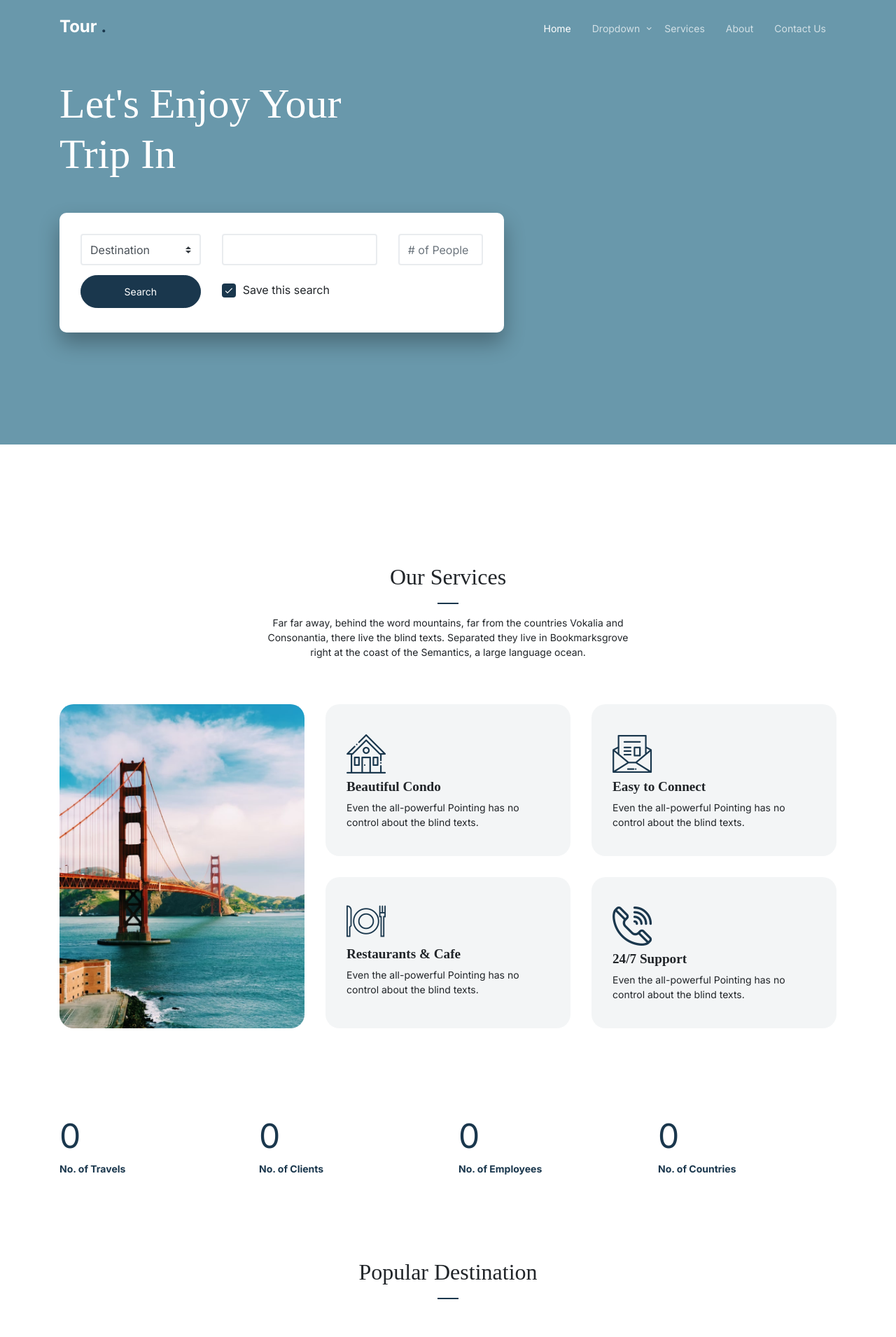
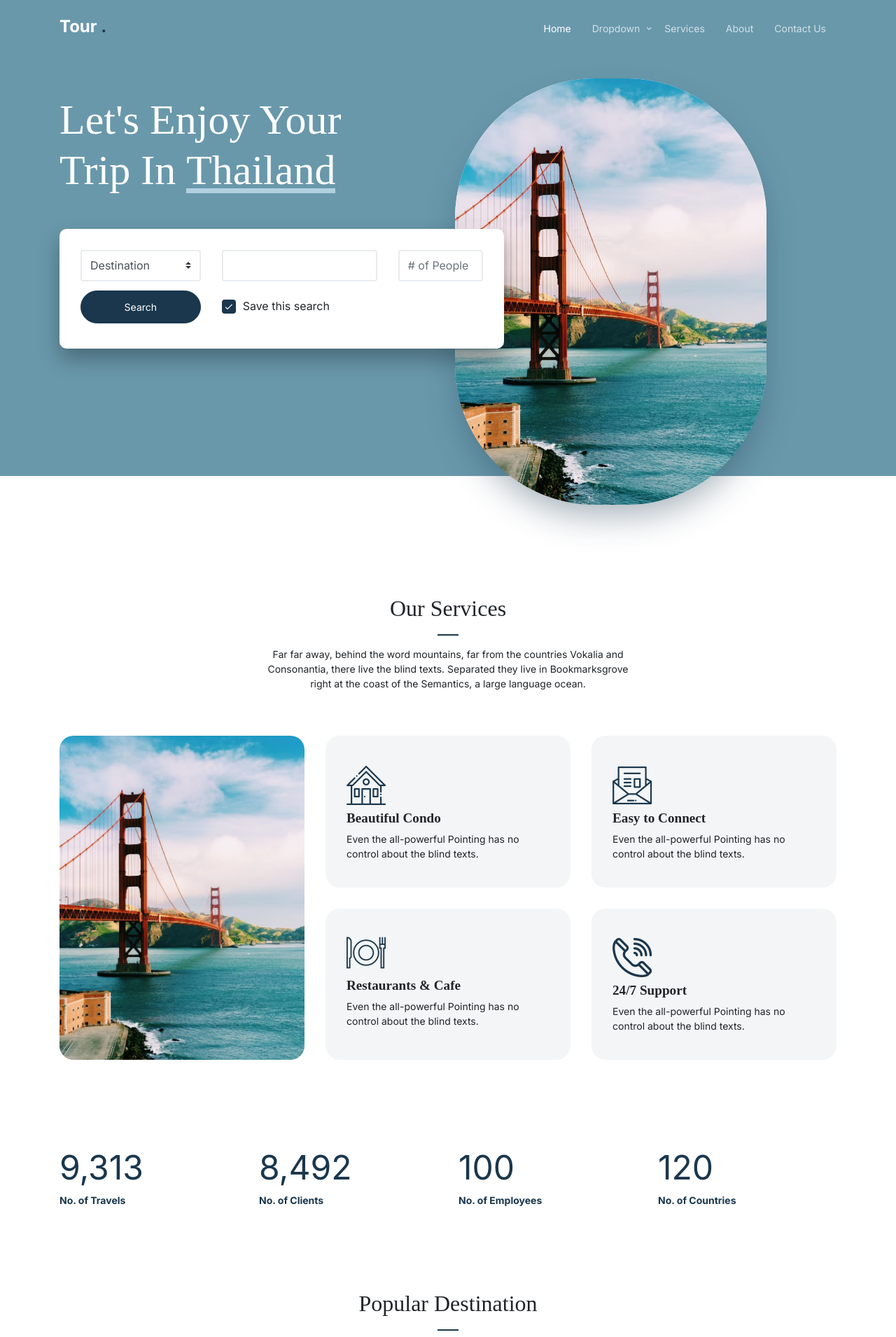
Before and after one commit to shahariar50/nextjs-apito-s1-t7, a Next.js app: page / in a window 1280 px wide. Shown: the top 1910 px of the page at 70% size. Built offline with nearby package versions, Linux system fonts and the light colour scheme; a web font is replaced by a local one.

Commit message:
fixed header typewriter issue and added statistics value

```diff
--- a/components/layout/Header.tsx
+++ b/components/layout/Header.tsx
@@ -1,4 +1,17 @@
+import { useEffect } from "react";
+
 const Header = () => {
+  useEffect(() => {
+    const navEl = document.querySelector("nav");
+    window.addEventListener("scroll", () => {
+      if (window.pageYOffset > 0) {
+        navEl?.classList.add("not-top");
+      } else {
+        navEl?.classList.remove("not-top");
+      }
+    });
+  }, []);
+
   return (
     <nav className="site-nav">
       <div className="container">
--- a/components/page/homepage/HeroSection.tsx
+++ b/components/page/homepage/HeroSection.tsx
@@ -1,5 +1,30 @@
+import { useEffect, useState } from "react";
+
 /* eslint-disable react/no-unescaped-entities */
+import { getRandomNumber } from "lib/math";
+
 const HeroSection = () => {
+  const cityList = [
+    "Peru",
+    "Japan",
+    "Thailand",
+    "Brazil",
+    "United States",
+    "Israel",
+    "China",
+    "Russia",
+  ];
+  const [currentCity, setCurrentCity] = useState(cityList[0]);
+
+  useEffect(() => {
+    const interval = setInterval(() => {
+      setCurrentCity(cityList[getRandomNumber(0, cityList.length - 1)]);
+    }, 3000);
+
+    return () => clearInterval(interval);
+    // eslint-disable-next-line react-hooks/exhaustive-deps
+  }, []);
+
   return (
     <div className="hero">
       <div className="container">
@@ -8,7 +33,9 @@ const HeroSection = () => {
             <div className="intro-wrap">
               <h1 className="mb-5">
                 <span className="d-block">Let's Enjoy Your</span> Trip In{" "}
-                <span className="typed-words"></span>
+                <span className="typed-words" style={{ transition: ".3s" }}>
+                  {currentCity}
+                </span>
               </h1>
 
               <div className="row">
@@ -69,33 +96,15 @@ const HeroSection = () => {
             </div>
           </div>
           <div className="col-lg-5">
-            <picture className="slides">
+            <div className="slides">
+              <picture>
                 <img
                   src="/images/hero-slider-1.jpg"
                   alt="Image"
                   className="img-fluid active"
                 />
-              <img
-                src="/images/hero-slider-2.jpg"
-                alt="Image"
-                className="img-fluid"
-              />
-              <img
-                src="/images/hero-slider-3.jpg"
-                alt="Image"
-                className="img-fluid"
-              />
-              <img
-                src="/images/hero-slider-4.jpg"
-                alt="Image"
-                className="img-fluid"
-              />
-              <img
-                src="/images/hero-slider-5.jpg"
-                alt="Image"
-                className="img-fluid"
-              />
               </picture>
+            </div>
           </div>
         </div>
       </div>
--- a/components/page/homepage/StatisticsSection.tsx
+++ b/components/page/homepage/StatisticsSection.tsx
@@ -7,7 +7,7 @@ const StatisticsSection = () => {
             <div className="counter-wrap">
               <div className="counter">
                 <span className="" data-number="9313">
-                  0
+                  9,313
                 </span>
               </div>
               <span className="caption">No. of Travels</span>
@@ -17,7 +17,7 @@ const StatisticsSection = () => {
             <div className="counter-wrap">
               <div className="counter">
                 <span className="" data-number="8492">
-                  0
+                  8,492
                 </span>
               </div>
               <span className="caption">No. of Clients</span>
@@ -27,7 +27,7 @@ const StatisticsSection = () => {
             <div className="counter-wrap">
               <div className="counter">
                 <span className="" data-number="100">
-                  0
+                  100
                 </span>
               </div>
               <span className="caption">No. of Employees</span>
@@ -37,7 +37,7 @@ const StatisticsSection = () => {
             <div className="counter-wrap">
               <div className="counter">
                 <span className="" data-number="120">
-                  0
+                  120
                 </span>
               </div>
               <span className="caption">No. of Countries</span>
--- /dev/null
+++ b/lib/math.js
@@ -0,0 +1,3 @@
+export const getRandomNumber = (min, max) => {
+  return Math.floor(Math.random() * (max - min + 1)) + min;
+};
--- a/styles/scss/_site-elements.scss
+++ b/styles/scss/_site-elements.scss
@@ -1,4 +1,3 @@
-
 .custom-block {
   margin-bottom: 30px;
   .section-title {
@@ -28,7 +27,7 @@
       position: relative;
       background: $white;
       &:before {
-				font-family: 'icomoon';
+        font-family: "icomoon";
         content: "\f067";
         position: absolute;
         top: 50%;
@@ -40,7 +39,7 @@
         color: $primary;
 
         &:before {
-					font-family: 'icomoon';
+          font-family: "icomoon";
           content: "\f068";
           position: absolute;
           color: $primary;
@@ -49,15 +48,12 @@
           left: 15px;
         }
       }
-
-
-
     }
     &.active {
       z-index: 2;
       .btn-link {
         color: $primary;
-				box-shadow: 0 1px 10px 0 rgba($black, .1);
+        box-shadow: 0 1px 10px 0 rgba($black, 0.1);
       }
     }
 
@@ -65,10 +61,8 @@
       padding: 20px 20px 20px 20px;
       color: #888;
     }
-
   }
 }
-
 
 //checkbox
 .control {
@@ -119,12 +113,12 @@
   pointer-events: none;
 }
 .control__indicator:after {
-	font-family: 'icomoon';
-	content: '\e5ca';
+  font-family: "icomoon";
+  content: "\e5ca";
   position: absolute;
   display: none;
   font-size: 14px;
-	transition: .3s all ease;
+  transition: 0.3s all ease;
 }
 .control input:checked ~ .control__indicator:after {
   display: block;
@@ -140,9 +134,8 @@
 }
 .control--checkbox input:disabled:checked ~ .control__indicator {
   background-color: $primary;
-	opacity: .2;
+  opacity: 0.2;
 }
-
 
 // gallery
 .gal-item {
@@ -150,12 +143,12 @@
   margin-bottom: 8px;
   img {
     border-radius: 4px;
-		transition: .3s all ease;
+    transition: 0.3s all ease;
     opacity: 1;
   }
   &:hover {
     img {
-			opacity: .5;
+      opacity: 0.5;
     }
   }
 }
@@ -165,7 +158,7 @@
   li {
     display: inline-block;
     a {
-			color: rgba($white, .5%);
+      color: rgba($white, 0.5%);
       display: inline-block;
       width: 40px;
       height: 40px;
@@ -214,9 +207,9 @@
     transform: translate(-50%, -50%);
     width: 50px;
     height: 50px;
-		background: rgba($black, .2);
+    background: rgba($black, 0.2);
     border-radius: 50%;
-		transition: .3s all ease;
+    transition: 0.3s all ease;
     > span {
       position: absolute;
       top: 50%;
@@ -234,13 +227,14 @@
 }
 
 // testimonial
-.owl-single, .owl-carousel {
+.owl-single,
+.owl-carousel {
   &.dots-absolute {
     .owl-dots {
       bottom: 40px;
       .owl-dot {
         span {
-					background: rgba($white, .5);
+          background: rgba($white, 0.5);
         }
       }
     }
@@ -260,7 +254,7 @@
         width: 8px;
         height: 8px;
         border-radius: 50%;
-				background: rgba($black, .2);
+        background: rgba($black, 0.2);
       }
       &.active {
         span {
@@ -297,7 +291,6 @@
   }
 }
 
-
 .list-check {
   li {
     display: block;
@@ -305,9 +298,9 @@
     position: relative;
     &:before {
       content: "\e5ca";
-			font-family: 'icomoon';
+      font-family: "icomoon";
       position: absolute;
-			top: -.3rem;
+      top: -0.3rem;
       font-size: 20px;
       left: 0;
     }
@@ -316,7 +309,6 @@
 
 .owl-single {
   .owl-nav {
-
     position: absolute;
     top: 50%;
     width: 100%;
@@ -324,7 +316,8 @@
     @include media-breakpoint-down(sm) {
       display: none;
     }
-		.owl-prev, .owl-next {
+    .owl-prev,
+    .owl-next {
       position: absolute;
       top: 0;
       span {
@@ -351,3 +344,9 @@
     font-size: 20px;
   }
 }
+
+nav.not-top {
+  background-color: rgba(249, 250, 253, 0.035);
+  backdrop-filter: blur(4px);
+  box-shadow: 0 1.5625rem 2.8125rem rgba(47, 46, 65, 0.075);
+}
```
Also changed, not shown: styles/scss/index.html (deleted, +0 -9 lines). Lines whose indentation alone changed are shown as unchanged.
